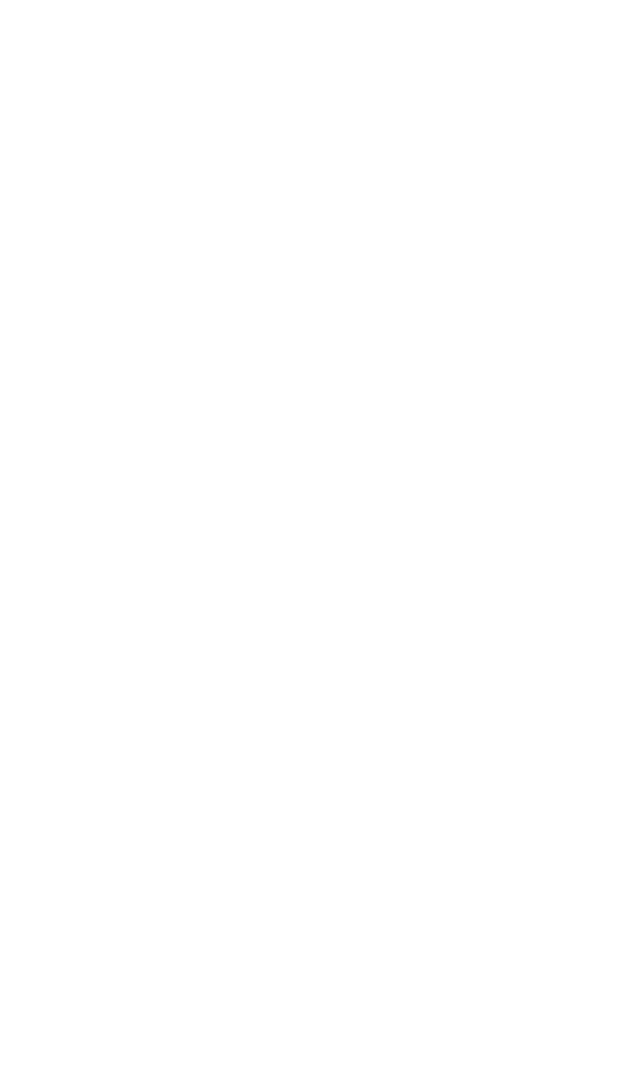
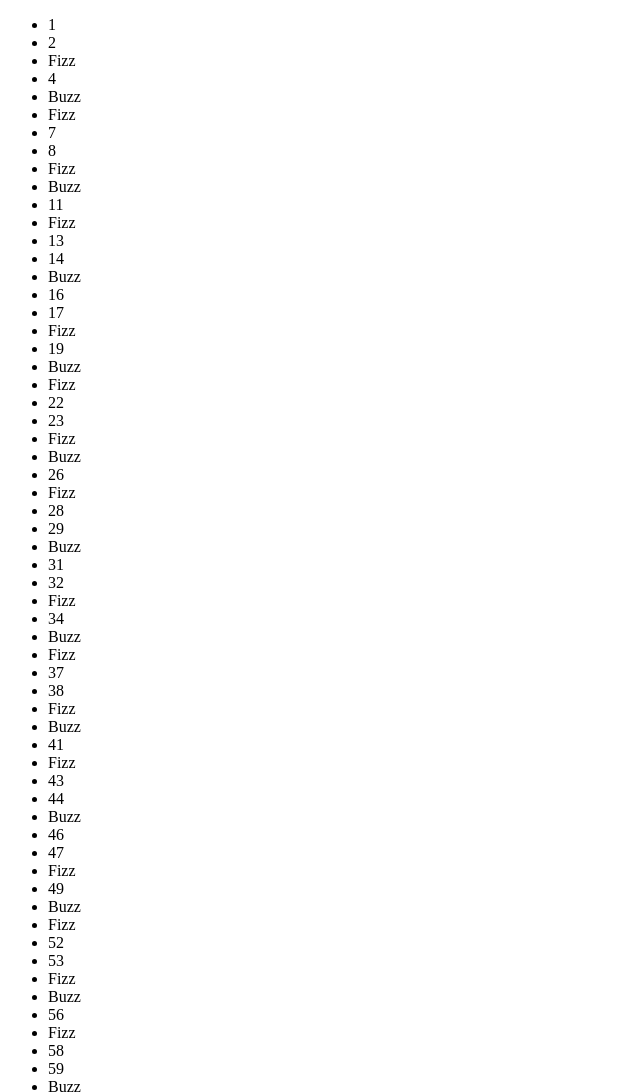
Before and after one commit to rachelpatrocinio/js-fizzbuzz, a plain HTML site: page index.html in a window 1280 px wide. Shown: the top 1092 px of the page, without its empty margins (0-640 px from the left). Before the commit the page ends 800 px from the top, so only its background shows below. Drawn offline with Linux system fonts and the light colour scheme.

Commit message:
Added: listElement and liElement

```diff
--- a/index.html
+++ b/index.html
@@ -6,6 +6,9 @@
     <title>JS-FIZZBUZZ</title>
 </head>
 <body>
+    <ul class="list">
+
+    </ul>
     <script src="./js/app.js"></script>
 </body>
 </html>
--- a/js/app.js
+++ b/js/app.js
@@ -1,4 +1,7 @@
 console.log("JS-FIZZBUZZ");
+
+// Dichiaro una variabile per poter estrapolare l'ul dal DOM
+const listElement = document.querySelector('.list');
 
 // Scrivi un programma che stampi in console i numeri da 1 a 100
 const n = 100;
@@ -17,21 +20,37 @@ for(let i = 0; i < n; i++){
     let numMult5 = num % 5;
     //console.log(numMult5);
 
+    // Dichiaro una variabile e creo un elemento object <li></li>
+    const liElement = document.createElement('li');
+    console.log(liElement);
+    // Inserisco il contenuto del mio elemento object tramite .innerHTML
+    liElement.innerHTML = num;
+
+    // Appendo il mio elemento object al padre UL
+    listElement.append(liElement);
+
     // Per i numeri NON multipli di 3 E NON multipli di 5 stampiamo il numero.
     if(numMult3 !== 0 && numMult5 !== 0){
         console.log(num);
+        liElement.innerHTML = num;
     }
 
     // Per i numeri che sono sia multipli di 3 che di 5 stampi “FizzBuzz” al posto del numero.
     if(numMult3 === 0 && numMult5 === 0){
         console.log("FizzBuzz");
+        liElement.innerHTML = "FizzBuzz";
     } else if(numMult3 === 0){
         // per i multipli di 3 stampi “Buzz” al post del numero.
         console.log("Fizz");
+        liElement.innerHTML = "Fizz";
     }
 
     if(numMult5 === 0){
         // per i multipli di 5 stampi “Buzz” al post del numero.
         console.log("Buzz");
+        liElement.innerHTML = "Buzz";
     }
+
+
+
 }
```
